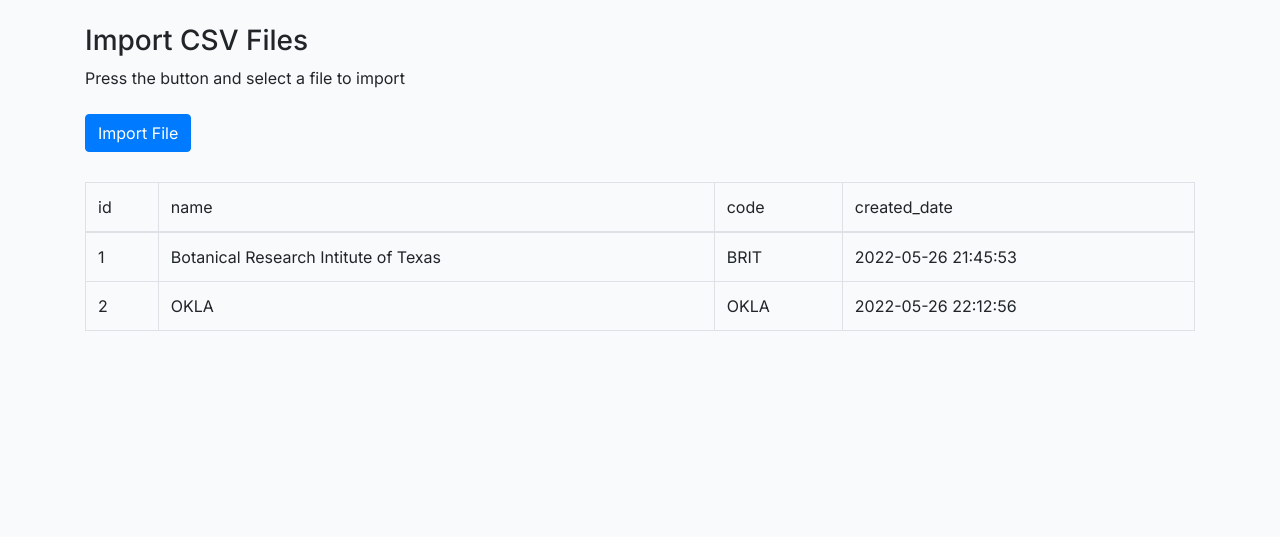
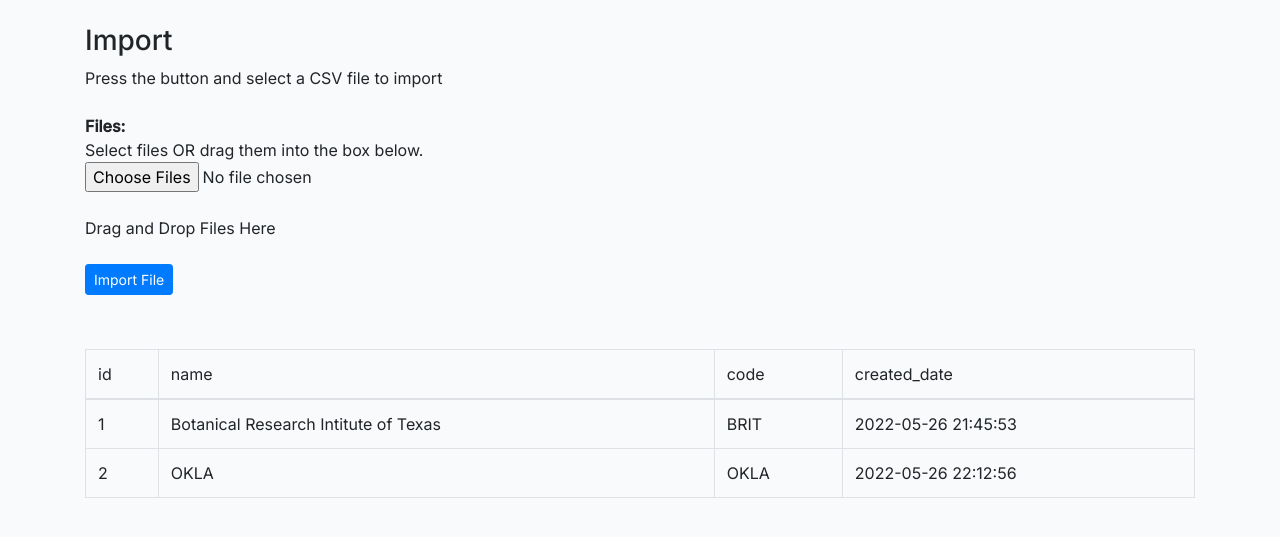
Before and after one commit to TORCH-TCN/torch_hub, a Flask app: page /reports/import in a window 1280 px wide. Shown: the part 60-597 px from the top of the page. Run offline with Flask 2, Linux system fonts and the light colour scheme; some libraries are stand-ins or nearby versions.

Commit message:
changed import.html. Still need to make some adjustments

```diff
--- a/web/webapp/templates/import.html
+++ b/web/webapp/templates/import.html
@@ -2,9 +2,20 @@
 {% block title %}Import{% endblock %}
 {% block content%}
 
-<h3 align="left" class="mt-4">Import CSV Files</h3>
-<p class="mb-4">Press the button and select a file to import</p>
-<button type="submit" class="btn btn-primary">Import File</button>
+<h3 align="left" class="mt-4">Import</h3>
+<p class="mb-4">Press the button and select a CSV file to import</p>
+
+<!-- ----------------need to define ids, action, enctype, name-------------------- -->
+<form id="" action="" method="POST" enctype="">
+  <strong>Files:</strong><br>
+  Select files OR drag them into the box below.
+  <input id="" type="file" name="" accept=".csv" multiple class="mb-4" value="Import File"><p>
+
+  <div id="" class="mb-4">
+      Drag and Drop Files Here
+  </div>
+  <button type="submit" class="btn btn-primary btn-sm mb-4" id="">Import File</button>
+</form>
 
 <table class="table table-bordered">
   <thead>
```
